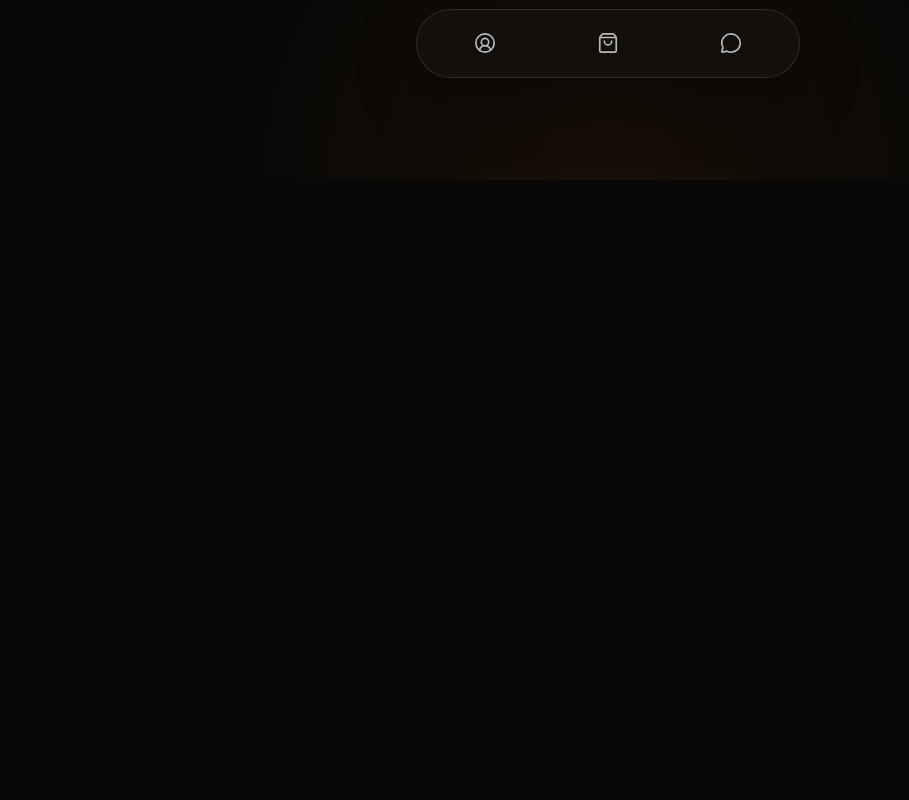
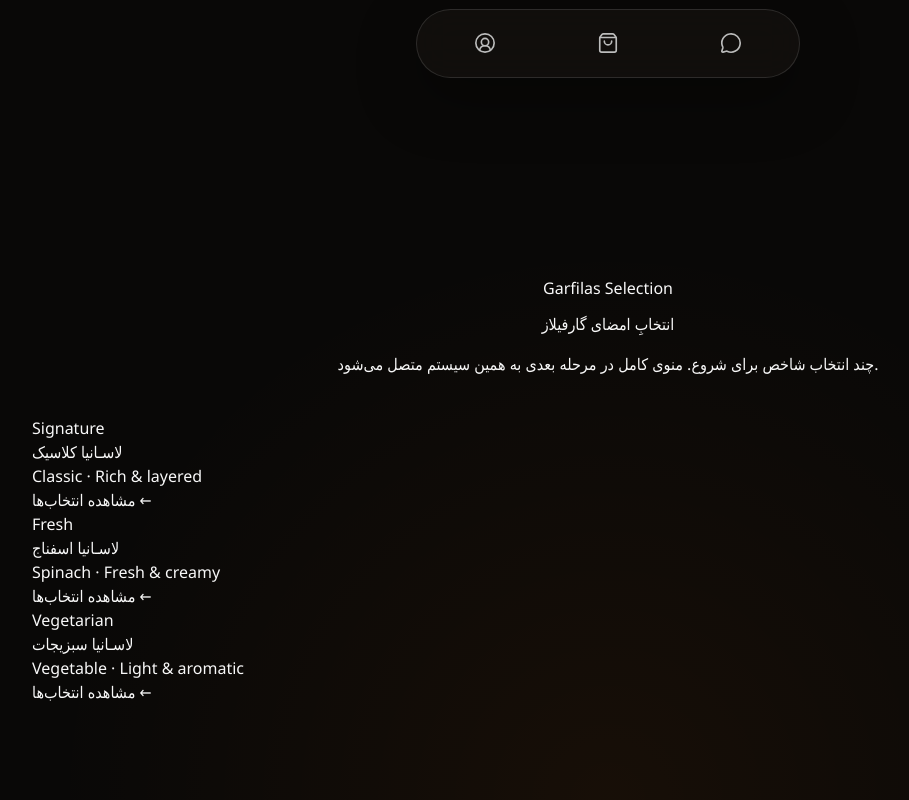
Before and after one commit to mahmoodknds/Garfilas, a Next.js app: page / in a window 1280 px wide. Shown: the part 708-1508 px from the top of the page, without its empty margins (32-941 px from the left). Before the commit the page ends 888 px from the top, so only its background shows below. Built offline with nearby package versions, Linux system fonts and the light colour scheme.

Commit message:
feat: connect featured products to landing page

```diff
--- a/app/page.tsx
+++ b/app/page.tsx
@@ -1,10 +1,12 @@
 import BottomNavigation from "@/components/sections/BottomNavigation/BottomNavigation";
+import FeaturedProducts from "@/components/sections/FeaturedProducts";
 import HeroSection from "@/components/sections/Hero/HeroContent";
 
 export default function Home() {
   return (
     <main id="hero">
       <HeroSection />
+      <FeaturedProducts />
       <BottomNavigation />
     </main>
   );
```
